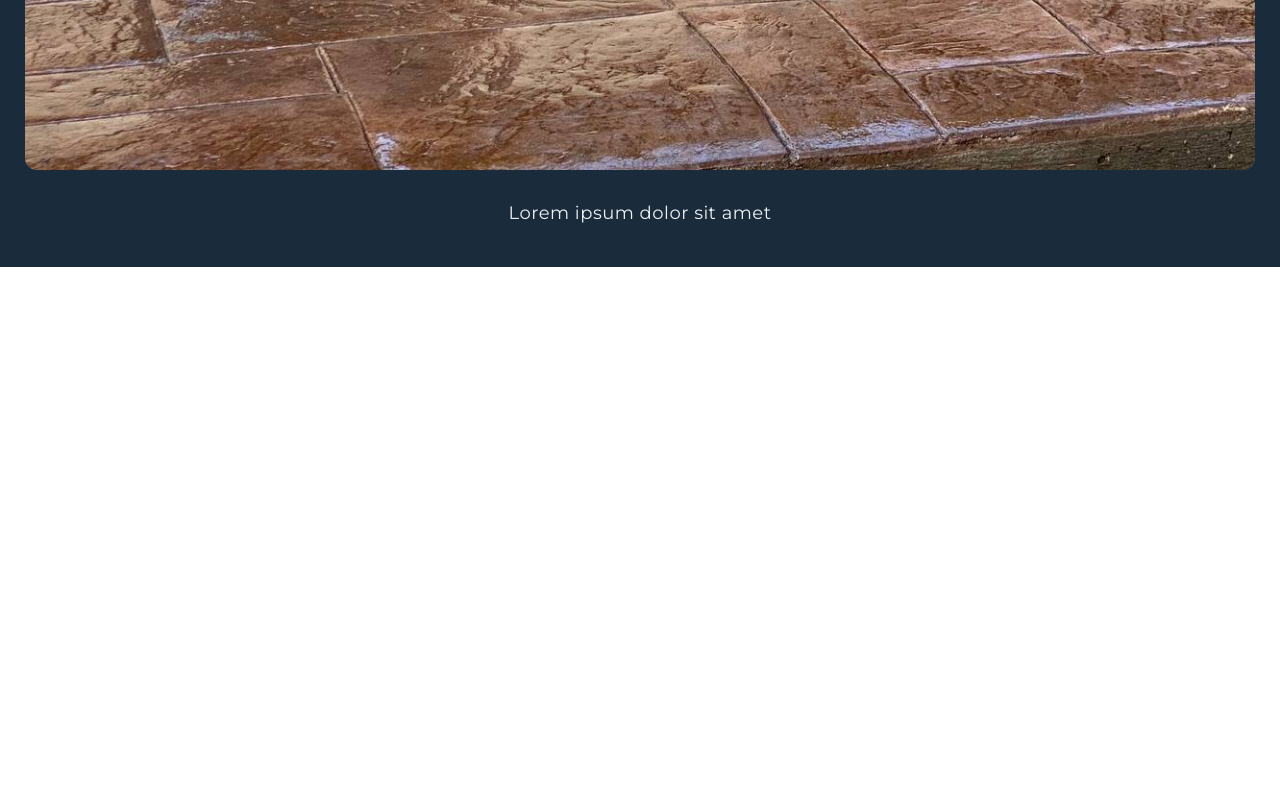
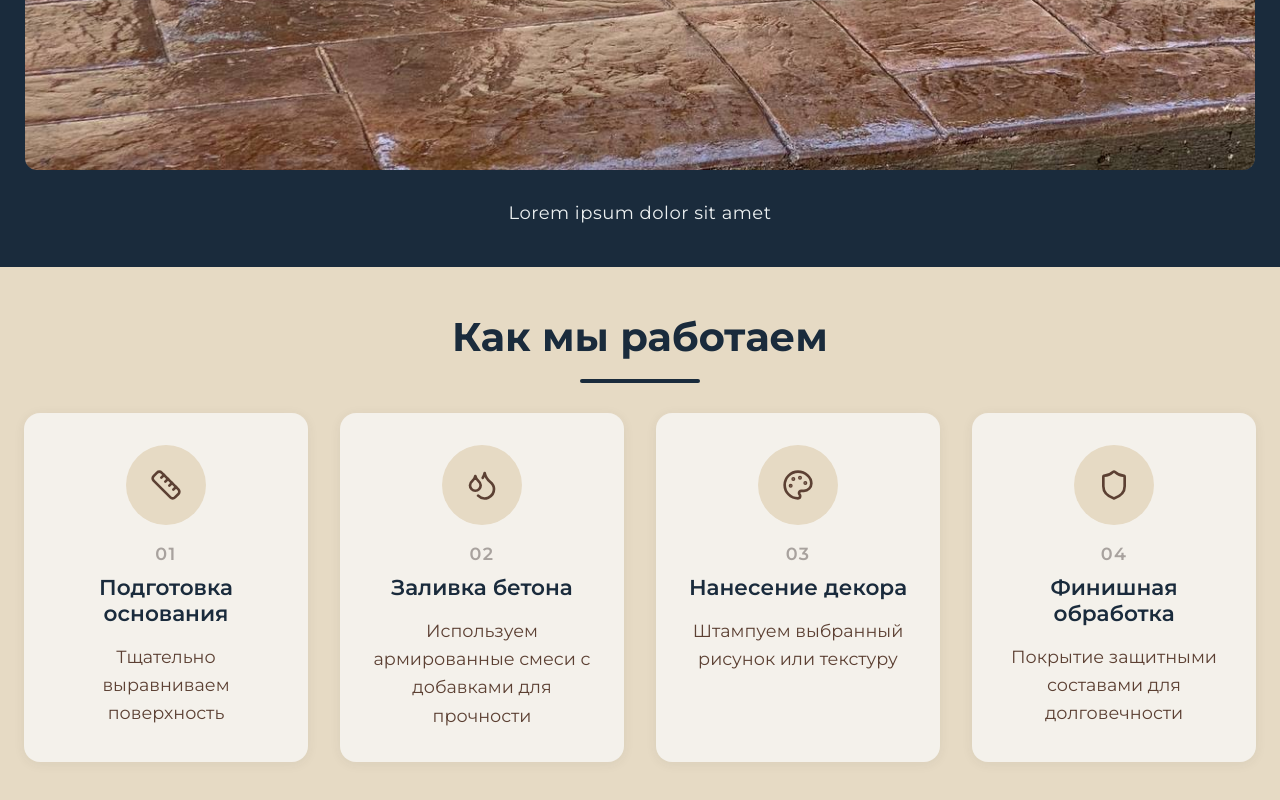
Before and after one commit to disa4148/building-landing, a Next.js app: page / in a window 1280 px wide. Shown: the part 2132-2932 px from the top of the page. Before the commit the page ends 2399 px from the top, so only its background shows below. Built offline with nearby package versions, Linux system fonts and the light colour scheme.

Commit message:
feat: work-process section

```diff
--- a/src/app/(public)/page.tsx
+++ b/src/app/(public)/page.tsx
@@ -1,6 +1,7 @@
 import PromoBanner from '@/src/widgets/PromoBanner/PromoBanner';
 import About from '@/src/widgets/About/About';
 import WorksCarousel from '@/src/widgets/WorksCarousel/WorksCarousel';
+import WorkProcess from '@/src/widgets/WorksProcess/WorksProcess';
 
 const Home: React.FC = () => {
   return (
@@ -8,6 +9,7 @@ const Home: React.FC = () => {
       <PromoBanner />
       <About />
       <WorksCarousel />
+      <WorkProcess />
     </>
   );
 };
--- a/src/app/globals.css
+++ b/src/app/globals.css
@@ -15,6 +15,7 @@ body {
   overflow-x: hidden;
   overflow-y: auto;
   scroll-behavior: smooth;
+  background-color: var(--primary-hex);
 }
 
 body {
--- a/src/widgets/WorksCarousel/WorksCarousel.module.scss
+++ b/src/widgets/WorksCarousel/WorksCarousel.module.scss
@@ -9,11 +9,11 @@
   box-sizing: border-box;
 
   @media (max-width: 768px) {
-    padding: 20px 15px;
+    padding: 25px 15px;
   }
 
   @media (max-width: 480px) {
-    padding: 15px 10px;
+    padding: 25px 10px;
   }
 }
 
--- /dev/null
+++ b/src/widgets/WorksProcess/WorksProcess.module.scss
@@ -0,0 +1,94 @@
+.section {
+  width: 100%;
+  padding: 40px 0 70px 0;
+  background-color: #e6dac4;
+  @media (max-width: 600px) {
+    padding: 20px 0 70px 0;
+  }
+}
+
+.container {
+  max-width: 1350px;
+  margin: 0 auto;
+  padding: 0 24px;
+  box-sizing: border-box;
+  margin-top: 40px;
+  @media (max-width: 1340px) {
+    margin-top: 30px;
+  }
+}
+
+.grid {
+  display: grid;
+  grid-template-columns: 1fr;
+  gap: 32px;
+
+  @media (min-width: 768px) {
+    grid-template-columns: 1fr 1fr;
+  }
+  @media (min-width: 1200px) {
+    grid-template-columns: 1fr 1fr 1fr 1fr;
+  }
+}
+
+.card {
+  text-align: center;
+  padding: 32px;
+  border-radius: 16px;
+  background-color: #f4f1eb;
+  box-shadow: 0 2px 12px 0 rgba(60, 60, 60, 0.07);
+  transition:
+    box-shadow 0.2s,
+    transform 0.2s;
+
+  &:hover {
+    box-shadow: 0 8px 24px 0 rgba(60, 60, 60, 0.13);
+    transform: translateY(-6px);
+  }
+}
+
+.iconWrap {
+  width: 80px;
+  height: 80px;
+  border-radius: 50%;
+  margin: 0 auto 16px auto;
+  display: flex;
+  align-items: center;
+  justify-content: center;
+  background-color: var(--secondary-hex);
+}
+
+.icon {
+  width: 32px;
+  height: 32px;
+  color: #5c4033;
+}
+
+.number {
+  font-size: 1.1rem;
+  font-weight: 600;
+  margin-bottom: 8px;
+  letter-spacing: 0.08em;
+  color: #a8a29e;
+}
+
+.stepTitle {
+  font-size: 1.35rem;
+  font-weight: 600;
+  margin-bottom: 16px;
+  line-height: 1.2;
+  color: var(--primary-hex);
+  @media (max-width: 520px) {
+    font-size: 1.5rem;
+  }
+}
+
+.description {
+  font-size: 1.1rem;
+  font-weight: 400;
+  line-height: 1.6;
+  color: #5c4033;
+  @media (max-width: 520px) {
+    font-size: 1.25rem;
+  }
+}
--- /dev/null
+++ b/src/widgets/WorksProcess/WorksProcess.tsx
@@ -0,0 +1,57 @@
+import { Ruler, Droplets, Palette, Shield } from 'lucide-react';
+
+import Title from '@/src/shared/ui/Title/Title';
+
+import css from './WorksProcess.module.scss';
+
+const steps = [
+  {
+    number: '01',
+    title: 'Подготовка основания',
+    description: 'Тщательно выравниваем поверхность',
+    icon: Ruler,
+  },
+  {
+    number: '02',
+    title: 'Заливка бетона',
+    description: 'Используем армированные смеси с добавками для прочности',
+    icon: Droplets,
+  },
+  {
+    number: '03',
+    title: 'Нанесение декора',
+    description: 'Штампуем выбранный рисунок или текстуру',
+    icon: Palette,
+  },
+  {
+    number: '04',
+    title: 'Финишная обработка',
+    description: 'Покрытие защитными составами для долговечности',
+    icon: Shield,
+  },
+];
+
+export default function WorkProcess(): JSX.Element {
+  return (
+    <section className={css.section}>
+      <Title color="primary">Как мы работаем</Title>
+      <div className={css.container}>
+        <div className={css.grid}>
+          {steps.map((step, index) => {
+            const IconComponent = step.icon;
+            return (
+              <div key={index} className={css.card}>
+                <div className={css.iconWrap}>
+                  <IconComponent className={css.icon} />
+                </div>
+                <div className={css.number}>{step.number}</div>
+                <h3 className={css.stepTitle}>{step.title}</h3>
+                <p className={css.description}>{step.description}</p>
+              </div>
+            );
+          })}
+        </div>
+      </div>
+    </section>
+  );
+}
```
